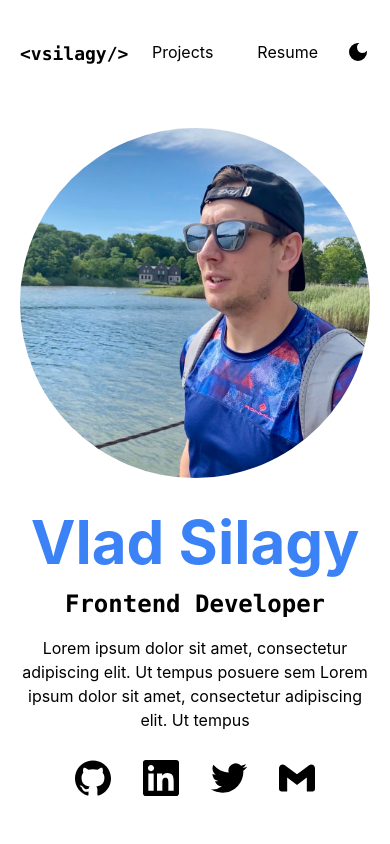
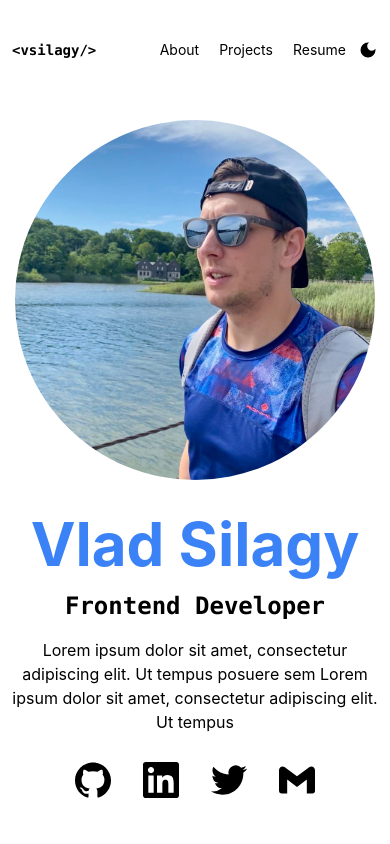
Before and after one commit to vsilagy/portfolio, a Next.js app: page / in a window 390 px wide. Shown: the top 844 px of the page. Built offline with nearby package versions, Linux system fonts and the light colour scheme.

Commit message:
changed navbar layout for mobile, tweak link hover for light and dark theme

```diff
--- a/components/Card.js
+++ b/components/Card.js
@@ -10,7 +10,7 @@ export default function Card({
   sourceLink,
 }) {
   return (
-    <div className="flex-1 w-[25rem] p-2 rounded-lg shadow-xl md:basis-1/3  dark:bg-slate-800">
+    <div className="flex-1 w-[20rem] p-2 rounded-lg shadow-xl md:w-[25rem] md:basis-1/3  dark:bg-slate-800">
       <h4 className="text-xl font-mono py-2">{title}</h4>
       <Image
         src={image}
--- a/components/CardButton.js
+++ b/components/CardButton.js
@@ -6,7 +6,7 @@ export default function CardButton({ href, name }) {
       href={href}
       target="_blank"
       rel="noopener noreferrer"
-      className="w-28 flex justify-center gap-2 items-center bg-transparent hover:bg-blue-500  hover:text-white py-2 px-4 border border-black dark:border-white hover:border-transparent dark:hover:border-transparent rounded-md"
+      className="w-28 flex justify-center gap-2 items-center bg-transparent hover:bg-blue-500  hover:text-white py-2 px-4 border border-black dark:border-white hover:border-transparent dark:hover:border-transparent dark:hover:bg-orange-500 rounded-md "
     >
       {name}
       {name === "Live" ? <HiExternalLink /> : <HiCode />}
--- a/components/DarkModeToggle.js
+++ b/components/DarkModeToggle.js
@@ -18,14 +18,14 @@ export default function DarkModeToggle() {
     if (currentTheme === "dark") {
       return (
         <MdLightMode
-          className=" text-2xl hover:text-amber-500"
+          className="text-xl md:text-2xl md:ml-2 hover:text-amber-500"
           onClick={() => setTheme("light")}
         />
       );
     } else {
       return (
         <MdDarkMode
-          className="text-2xl hover:text-amber-500"
+          className="text-xl md:text-2xl md:ml-2 hover:text-amber-500"
           onClick={() => setTheme("dark")}
         />
       );
--- a/components/NavBar.js
+++ b/components/NavBar.js
@@ -5,7 +5,7 @@ import DarkModeToggle from "./DarkModeToggle";
 const NavLink = ({ href, children }) => (
   <li>
     <Link href={href}>
-      <a className="bg-transparent hover:bg-blue-500 hover:text-white py-3 px-4  rounded-md">
+      <a className=" hover:ring-2 hover:ring-blue-500 dark:hover:ring-orange-500 py-1 px-2 md:py-3 md:px-4 rounded-md">
         {children}
       </a>
     </Link>
@@ -14,14 +14,14 @@ const NavLink = ({ href, children }) => (
 
 export default function NavBar() {
   return (
-    <nav className="flex justify-between items-start py-10">
+    <nav className="flex justify-between items-center py-10">
       <Link href="/">
-        <a className="text-lg font-mono font-bold md:text-2xl hover:text-blue-500 dark:hover:text-orange-400 ">
+        <a className="text-sm font-mono font-bold md:text-2xl hover:text-blue-500 dark:hover:text-orange-500">
           &lt;vsilagy/&gt;
         </a>
       </Link>
-      <ul className="flex items-center gap-3">
-        {/* <NavLink href="/about">About</NavLink> */}
+      <ul className="flex items-center text-sm gap-1 md:text-base md:gap-3">
+        <NavLink href="/about">About</NavLink>
         <NavLink href="/projects">Projects</NavLink>
         <NavLink href="/resume">Resume</NavLink>
         <DarkModeToggle />
--- a/components/SocialLink.js
+++ b/components/SocialLink.js
@@ -5,7 +5,7 @@ export default function SocialLink({ href, label, icon }) {
       aria-label={label}
       target="_blank"
       rel="noopener noreferrer"
-      className=" hover:text-blue-500"
+      className=" hover:text-blue-500 dark:hover:text-orange-500"
     >
       {icon}
     </a>
--- a/pages/about.js
+++ b/pages/about.js
@@ -1,7 +1,10 @@
+import Image from "next/image";
+import building from "../public/building.png";
+
 export default function About() {
   return (
-    <div>
-      <h1>About</h1>
+    <div className="max-w-screen-lg mx-auto ">
+      <Image src={building} layout="responsive" />
     </div>
   );
 }
--- a/pages/index.js
+++ b/pages/index.js
@@ -20,7 +20,7 @@ export default function Home() {
         <link rel="icon" href="/favicon.ico" />
         <title>Vlad Silagy - Frontend Developer</title>
       </Head>
-      <main className="max-w-screen-lg mx-auto px-5">
+      <main className="max-w-screen-lg mx-auto px-3 md:px-5">
         <NavBar />
         <section className="min-w-full mb-20">
           <div className="text-center py-5 mb-5 md:flex">
```
